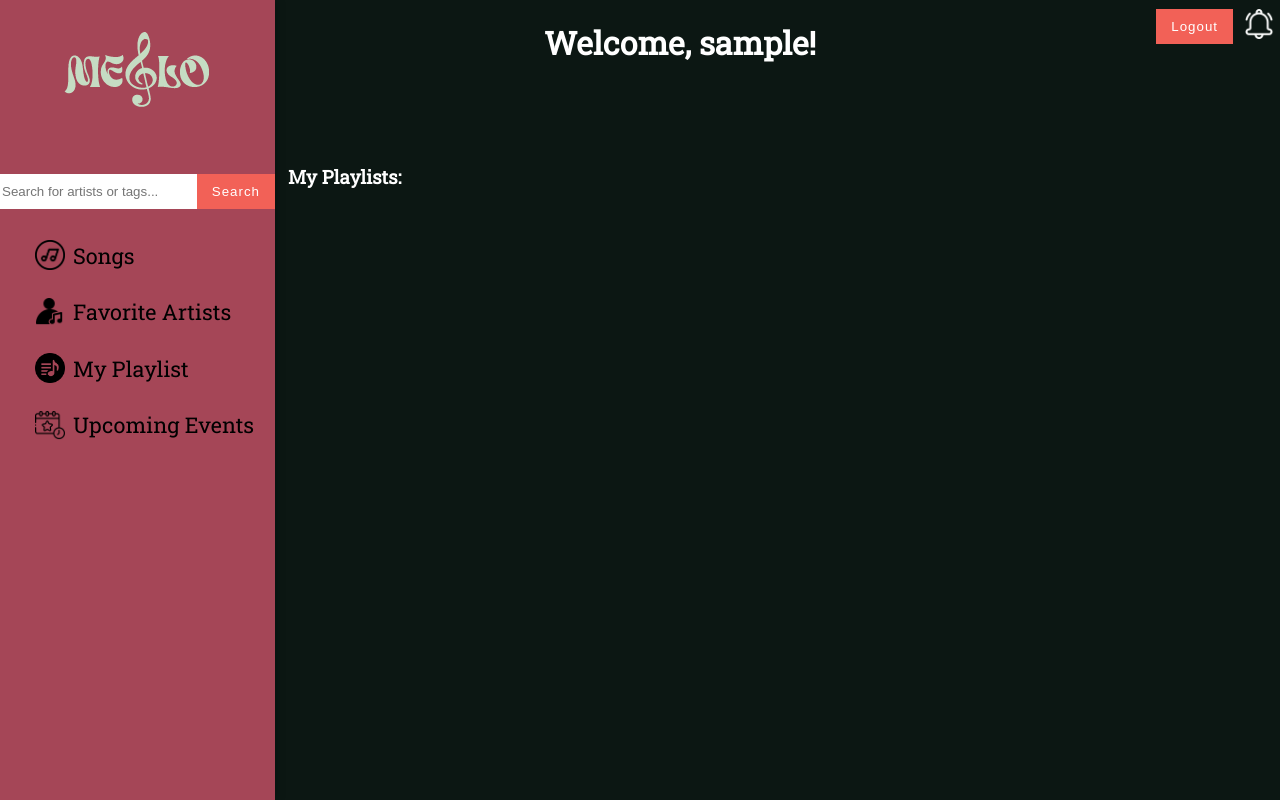
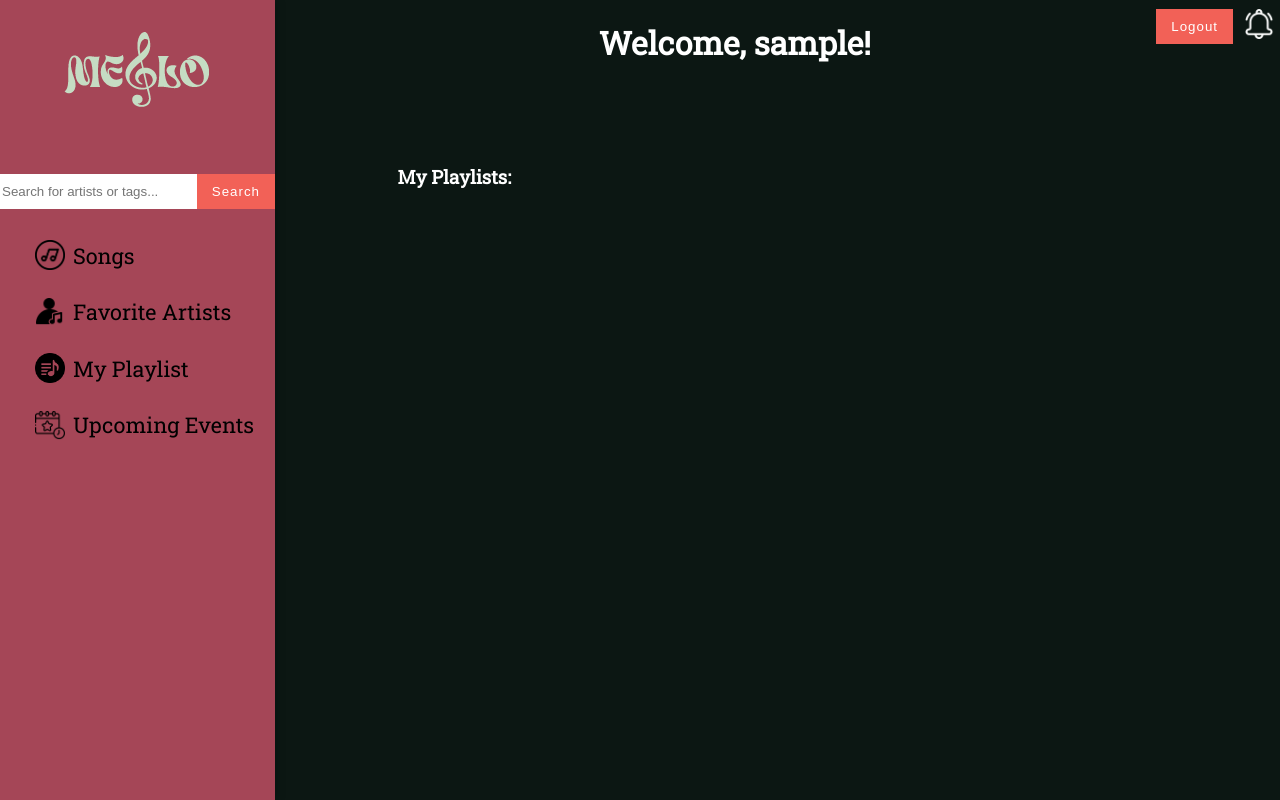
Before and after one commit to mehrdad-ordobadi/Melo, a Flask app: page /dashboard in a window 1280 px wide. Run offline with Flask 3, Linux system fonts and the light colour scheme; the visitor is signed in with stand-in values (Sample User, id 1); data that the repository does not hold is empty.

Commit message:
add spacing on dashboard page

```diff
--- a/app/static/dashboard.css
+++ b/app/static/dashboard.css
@@ -8,7 +8,7 @@ body {
     color: #FFF;
     background-color: #0C1713;
     font-family: 'Roboto slab', sans-serif;
-    padding-left: 80px;
+    padding-left: 15%;
 }
 h1 {
     grid-column: 3/5;
```
